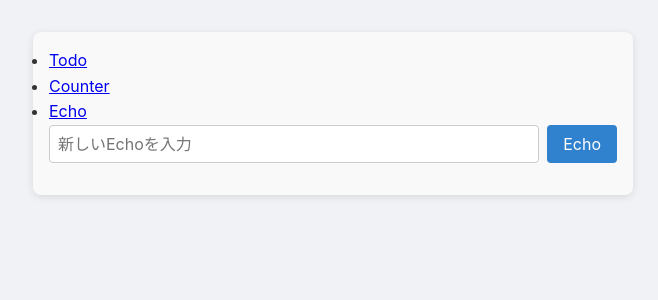
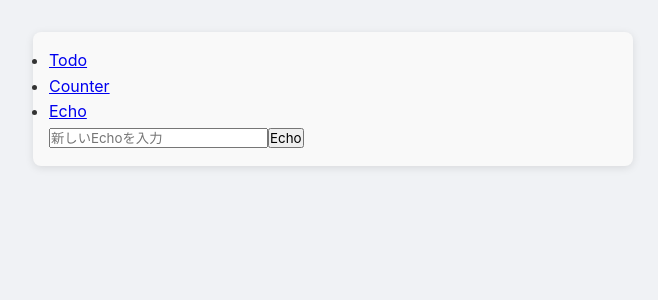
Before and after one commit to GitHubYucky/ReactTDDDTemplate, a React (Vite) app: page /echo in a window 1280 px wide. Shown: the top 300 px of the page, without its empty margins (307-965 px from the left). Built offline with nearby package versions, Linux system fonts and the light colour scheme.

Commit message:
loading,error周りのテスト修正

```diff
--- a/src/features/echo/components/EchoContainer.tsx
+++ b/src/features/echo/components/EchoContainer.tsx
@@ -1,16 +1,14 @@
-
 import { EchoInput } from "./EchoInput";
 import { EchoDisplay } from "./EchoDisplay";
 import { useEcho } from "../hooks/useEcho";
 
-export const EchoContainer=()=>{
+export const EchoContainer = () => {
+  const { echo, returnEcho, loading, error } = useEcho();
 
-    const {echo,loading,error,returnEcho}=useEcho();
-
-    return (
-        <div>
-            <EchoInput onEcho={returnEcho}/>
-            <EchoDisplay echo={echo}/>
-        </div>
-    )
-}
+  return (
+    <div>
+        <EchoInput onEcho={returnEcho} disabled={loading} />
+        <EchoDisplay echo={echo} loading={loading} error={error} />
+    </div>
+  );
+};
--- a/src/features/echo/components/EchoDisplay.tsx
+++ b/src/features/echo/components/EchoDisplay.tsx
@@ -1,7 +1,13 @@
-type Props={
-    echo:string;
-}
+type Props = {
+    echo: string;
+    loading: boolean;
+    error: string;
+  };
 
-export const EchoDisplay=({echo}:Props)=>{
-    return <div>{echo}</div>;
-}
+  export const EchoDisplay = ({ echo, loading, error }: Props) => {
+    if (loading) return <p>送信中...</p>;
+    if (error) return <p style={{ color: "red" }}>{error}</p>;
+    if (!echo) return null;
+
+    return <p>{echo}</p>;
+  };
--- a/src/features/echo/components/EchoInput.tsx
+++ b/src/features/echo/components/EchoInput.tsx
@@ -1,33 +1,30 @@
-// src/features/todo/components/TodoInput.tsx
 import { useState } from "react";
-import styles from "./EchoInput.module.css";
-import { Button } from "../../../components/button/button";
-import { Input } from "../../../components/input/input";
 
 type Props = {
-  onEcho: (text: string) => void;
+  onEcho: (message: string) => void;
+  disabled?: boolean; // ← 追加
 };
 
-export const EchoInput = ({ onEcho }: Props) => {
+export const EchoInput = ({ onEcho, disabled = false }: Props) => {
   const [text, setText] = useState("");
 
-  const handleSubmit = () => {
-    const trimmed = text.trim();
-    if (!trimmed) return;
-
-    onEcho(trimmed);
-    setText("");
+  const handleClick = () => {
+    if (text.trim() === "") return;
+    onEcho(text);
+    setText("")
   };
 
+
   return (
-    <div className={styles.inputContainer}>
-      <Input
+    <div>
+      <input
         type="text"
+        placeholder="新しいEchoを入力"
         value={text}
-        placeholder="新しいEchoを入力"
         onChange={(e) => setText(e.target.value)}
+        disabled={disabled} // ← 入力禁止
       />
-      <Button onClick={handleSubmit}>Echo</Button>
+      <button onClick={handleClick} disabled={disabled}>Echo</button> {/* ← ボタンも */}
     </div>
   );
 };
```
Also changed, not shown: 1 other file (tests, documents, lock files or other folders).
